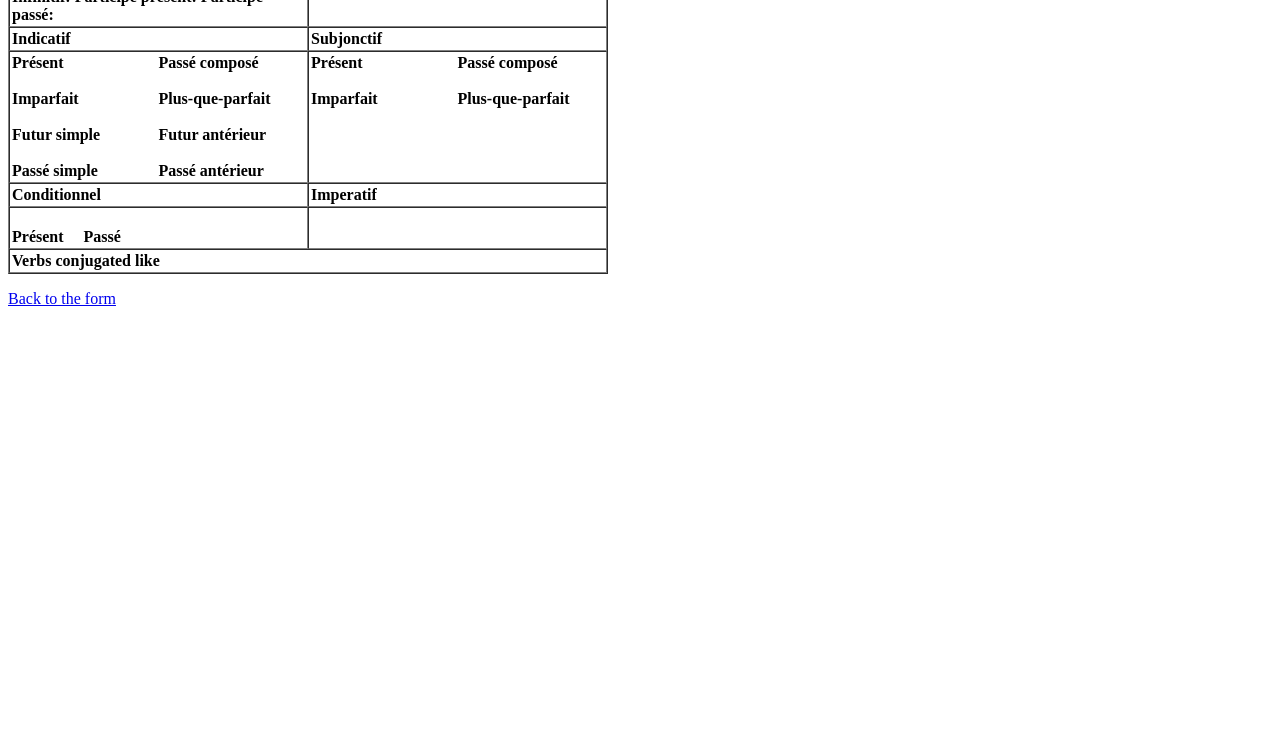
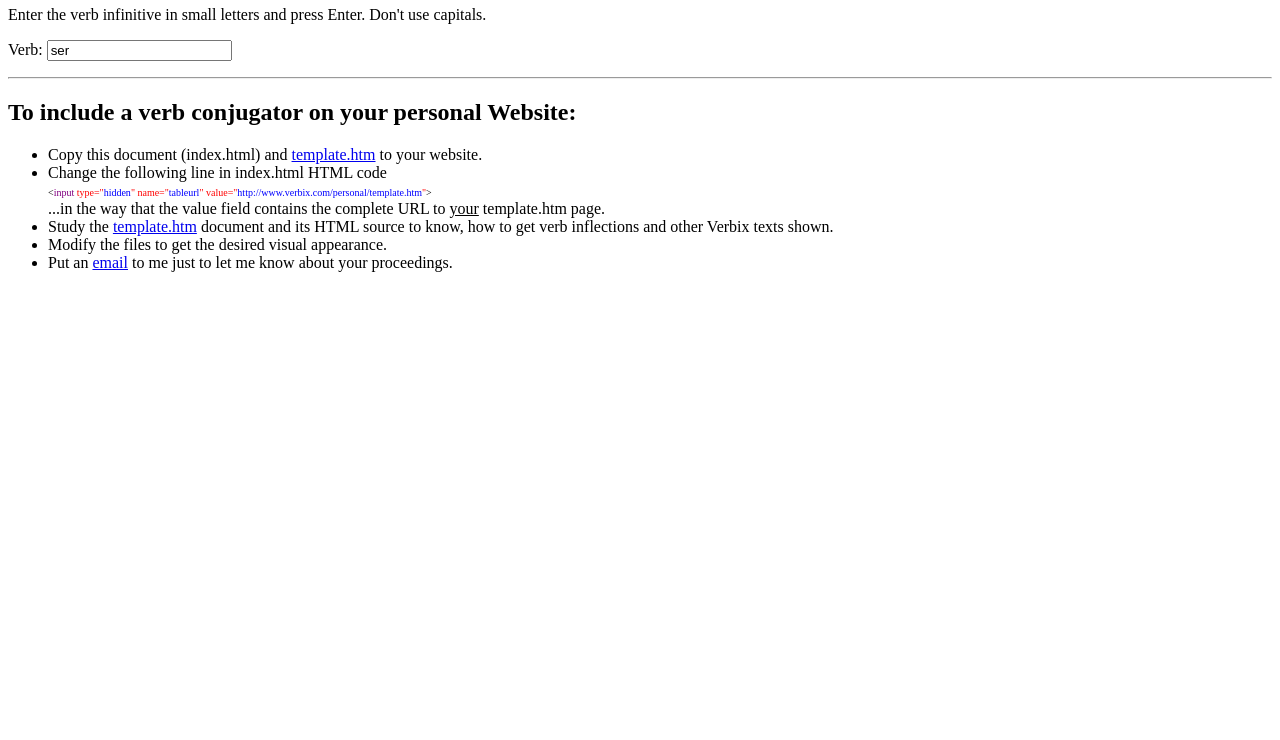
Before and after one commit to fciannel/fciannel.github.io, a plain HTML site: page index.html in a window 1280 px wide. Shown: the part 60-800 px from the top of the page. Drawn offline with Linux system fonts and the light colour scheme.

Commit message:
Added the page to do the static html

```diff
--- a/index.html
+++ b/index.html
@@ -2,125 +2,46 @@
 <html>
 
 <head>
-<title>French</title>
-<!--
-IMPORTANT:
-1) Ensure that the special tags conjugue=xxx include NO extra spaces, not on the left side nor on the right side.
-2) The following BASE tag ensures that the relative links work correctly.
--->
-<BASE href="http://tools.verbix.com/webverbix/personal/">
+<title>Personal Spanish verb conjugator</title>
 </head>
 
+<body bgcolor="#FFFFFF" vlink="#000080">
 
-<a href="<!--conjugue=back-->">Back to the form</a> <br>
-<!--conjugue=language-->: <!--conjugue=verb--> <br>
-<!--conjugue=service-->
+<h1>Spanish</h1>
 
-<table border="0" cellpadding="0" cellspacing="0" width="600">
-  <tr>
-    <td><!--conjugue=97--></td>
-  </tr>
-</table>
+<p>Enter the verb infinitive in small letters and press Enter. Don't use capitals. <br>
+</p>
 
-<table border="1" cellpadding="2" cellspacing="0" width="600">
-  <tr>
-    <td><b>Infinitif: </b><!--conjugue=20--><b>Participe présent:</b> <!--conjugue=22--><b>Participe passé:</b>
-<!--conjugue=21-->    </td>
-    <td>&nbsp;</td>
-  </tr>
-  <tr>
-    <td valign="top" width="50%"><b>Indicatif</b></td>
-    <td valign="top" width="50%"><b>Subjonctif</b></td>
-  </tr>
-  <tr>
-    <td valign="top" width="50%"><table border="0" cellpadding="0" cellspacing="0"
-    width="100%">
-      <tr>
-        <td width="50%"><b>Présent</b><br>
-<!--conjugue=0-->        </td>
-        <td width="50%"><b>Passé composé</b><br>
-<!--conjugue=10-->        </td>
-      </tr>
-      <tr>
-        <td width="50%"><b><br>
-        Imparfait</b><br>
-<!--conjugue=2-->        </td>
-        <td width="50%"><b><br>
-        Plus-que-parfait</b><br>
-<!--conjugue=12-->        </td>
-      </tr>
-      <tr>
-        <td width="50%"><b><br>
-        Futur simple</b><br>
-<!--conjugue=4-->        </td>
-        <td width="50%"><b><br>
-        Futur antérieur</b><br>
-<!--conjugue=14-->        </td>
-      </tr>
-      <tr>
-        <td width="50%"><b><br>
-        Passé simple</b><br>
-<!--conjugue=5-->        </td>
-        <td width="50%"><b><br>
-        Passé antérieur</b><br>
-<!--conjugue=15-->        </td>
-      </tr>
-    </table>
-    </td>
-    <td valign="top" width="50%"><table border="0" cellpadding="0" cellspacing="0"
-    width="100%">
-      <tr>
-        <td width="50%"><b>Présent</b><br>
-<!--conjugue=1-->        </td>
-        <td width="50%"><b>Passé composé</b><br>
-<!--conjugue=11-->        </td>
-      </tr>
-      <tr>
-        <td width="50%"><b><br>
-        Imparfait</b><br>
-<!--conjugue=25-->        <br>
-<!--conjugue=26-->        </td>
-        <td width="50%"><b><br>
-        Plus-que-parfait</b><br>
-<!--conjugue=27-->        <br>
-<!--conjugue=28-->        </td>
-      </tr>
-      <!--<tr>-->
-        <!--<td width="50%"><b><br>-->
-        <!--Futuro</b><br>-->
-<!--&lt;!&ndash;conjugue=6&ndash;&gt;        </td>-->
-        <!--<td width="50%"><b><br>-->
-        <!--Futuro anterior</b><br>-->
-<!--&lt;!&ndash;conjugue=16&ndash;&gt;        </td>-->
-      <!--</tr>-->
-    </table>
-    </td>
-  </tr>
-  <tr>
-    <td><b>Conditionnel</b></td>
-    <td><b>Imperatif</b></td>
-  </tr>
-  <tr>
-    <td valign="top" width="50%"><table border="0" cellpadding="0" cellspacing="0">
-      <tr>
-        <td><b><br>
-        Présent</b><br>
-<!--conjugue=7-->        </td>
-        <td width="20"></td>
-        <td><b><br>
-        Passé</b><br>
-<!--conjugue=17-->        </td>
-      </tr>
-    </table>
-    </td>
-    <td valign="top" width="50%"><b><br>
-    </b><br>
-<!--conjugue=8-->    </td>
-  </tr>
-  <tr>
-    <td colspan="2"><b>Verbs conjugated like <!--conjugue=20--></b><!--conjugue=99--></td>
-  </tr>
-</table>
-<p><a href="index.html">Back to the form</a></p>
+<form action="http://tools.verbix.com/webverbix/go.asp" method="GET" name="">
+  <input type="hidden" name="language" value="esp">
+  <input type="hidden" name="tableurl" value="https://fciannel.github.io/f.html">
+  <input type="hidden" name="formurl" value="http://tools.verbix.com/webverbix/personal/index.html">
+  <p>Verb: <input type="text" size="20" name="verb" value="ser"> </p>
+</form>
+
+<hr>
+
+<h2>To include a verb conjugator on your personal Website:</h2>
+
+<ul>
+  <li>Copy this document (index.html) and <a href="template.htm">template.htm</a>
+    to your website.</li>
+  <li>Change the following line in index.html HTML code<br>
+    <font SIZE="1" COLOR="#000000">&lt;</font><font SIZE="1" COLOR="#800080">input
+    </font><font
+    SIZE="1" COLOR="#ff0000">type=&quot;</font><font SIZE="1" COLOR="#0000ff">hidden</font><font
+    SIZE="1" COLOR="#ff0000">&quot; name=&quot;</font><font SIZE="1" COLOR="#0000ff">tableurl</font><font
+    SIZE="1" COLOR="#ff0000">&quot; value=&quot;</font><font SIZE="1" COLOR="#0000ff">http://www.verbix.com/personal/template.htm</font><font
+    SIZE="1" COLOR="#ff0000">&quot;</font><font SIZE="1" COLOR="#000000">&gt;<br>
+    </font><font color="#000000">...in the way that the value field contains the
+    complete URL to <u>your</u> template.htm page.</font></li>
+  <li>Study the <a href="template.htm">template.htm</a> document and its HTML
+    source to know, how to get verb inflections and other Verbix texts shown.</li>
+  <li>Modify the files to get the desired visual appearance.</li>
+  <li>Put an <a href="mailto:info@verbix.com">email</a> to me just to let me know
+    about your proceedings.</li>
+</ul>
+
+<p>&nbsp;</p>
 </body>
 </html>
```
